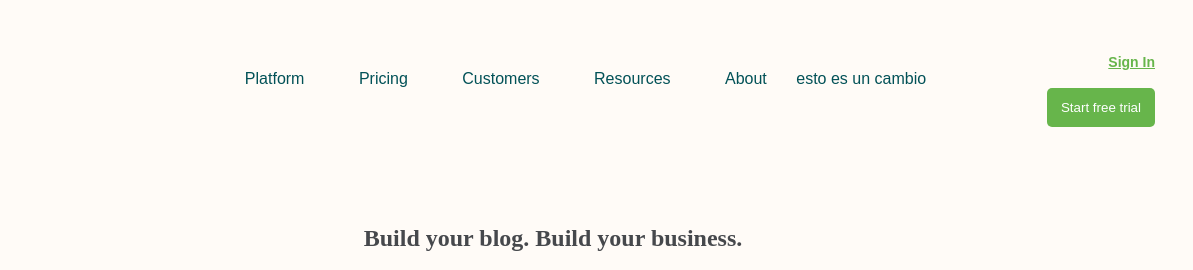
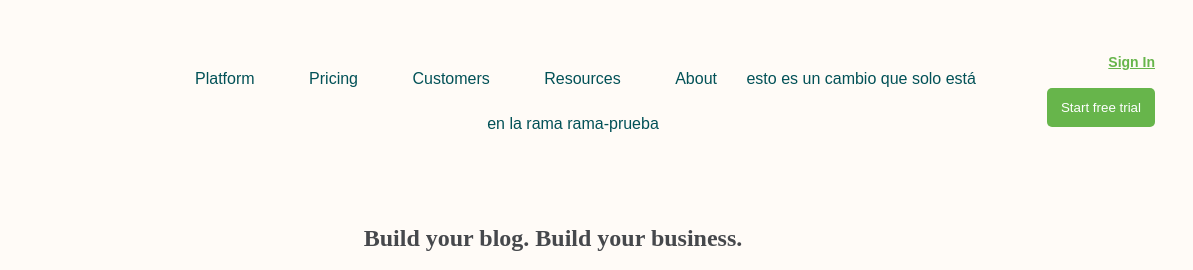
Before and after one commit to DanyDolphin/Prueba-bedu, a plain HTML site: page index.html in a window 1280 px wide. Shown: the top 270 px of the page, 87-1280 px from the left. Drawn offline with Linux system fonts and the light colour scheme.

Commit message:
cambios que no están en main

```diff
--- a/index.html
+++ b/index.html
@@ -23,7 +23,7 @@
         <li class="menu-item">Customers</li> <!-- Elemento de una lista -->
         <li class="menu-item">Resources</li> <!-- Elemento de una lista -->
         <li class="menu-item">About</li> <!-- Elemento de una lista -->
-        esto es un cambio
+        esto es un cambio que solo está en la rama rama-prueba
       </ul>
     </nav>
     <!-- Contenedor de acciones de usuario -->
```
